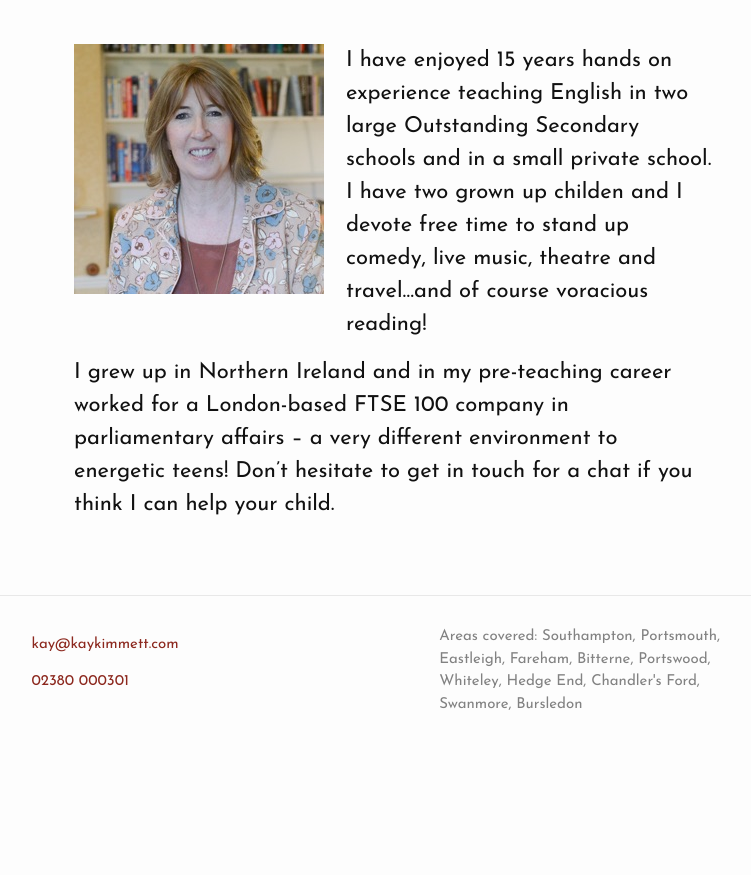
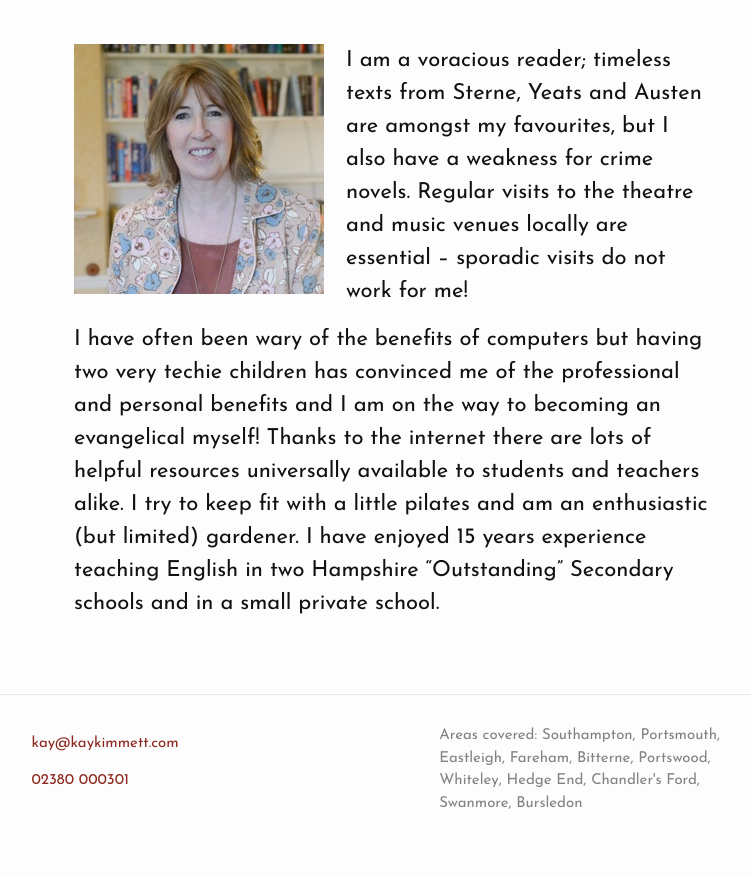
Before and after one commit to kaykimmett/kaykimmett.github.io, a Jekyll site: the page built from about.html, in a window 1280 px wide. Shown: the part 391-1266 px from the top of the page, without its empty margins (246-997 px from the left). Built offline with Jekyll 4.4.1, drawn with Linux system fonts in a browser that asks for light colours; nearby versions of some CDN libraries; some web fonts are replaced; before the commit the page ends 1167 px from its top, so only the background shows below that.

Commit message:
Changes to About page

```diff
--- a/about.html
+++ b/about.html
@@ -6,6 +6,6 @@ permalink: /about/
 bgimage: '/assets/books.jpg'
 ---
 
-<img class="headshot" src="/assets/kay-kimmett-square.jpg"><p>I have enjoyed 15 years hands  on experience teaching English in two large Outstanding Secondary schools and in a small private school. I have two grown up childen and I devote free time to stand up comedy, live music, theatre and travel…and of course voracious reading!</p>
+<img class="headshot" src="/assets/kay-kimmett-square.jpg"><p>I am a voracious reader; timeless texts from Sterne, Yeats and Austen are amongst my favourites, but I also have a weakness for crime novels. Regular visits to the theatre and music venues locally are essential – sporadic visits do not work for me!</p>
 
-<p>I grew up in Northern Ireland and in my pre-teaching career worked for a London-based FTSE 100 company in parliamentary affairs – a very different environment to energetic teens! Don’t hesitate to get in touch for a chat if you think I can help your child.</p>
+<p>I have often been wary of the benefits of computers but having two very techie children has convinced me of the professional and personal benefits and I am on the way to becoming an evangelical myself! Thanks to the internet there are lots of helpful resources universally available to students and teachers alike. I try to keep fit with a little pilates and am an enthusiastic (but limited) gardener.  I have enjoyed 15 years experience teaching English in two Hampshire “Outstanding” Secondary schools and in a small private school.</p>
```
